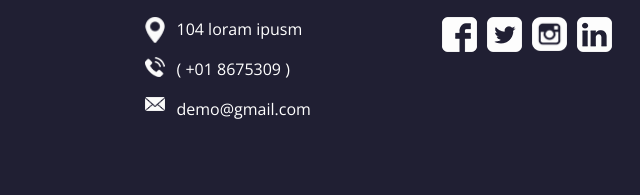
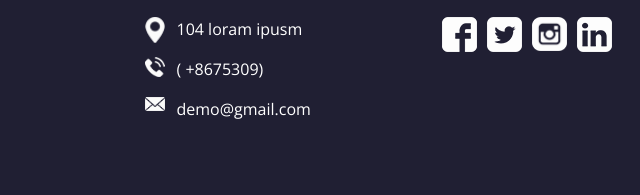
Before and after one commit to esotsky/web-consulting, a plain HTML site: page contact.html in a window 1280 px wide. Shown: the part 828-1023 px from the top of the page, 218-858 px from the left. Drawn offline with nearby package versions, Linux system fonts and the light colour scheme.

Commit message:
feature branch

```diff
--- a/contact.html
+++ b/contact.html
@@ -213,7 +213,7 @@
             <div>
               <img src="images/telephone.png" alt="" />
               <p>
-                ( +01 8675309 )
+                ( +8675309)
               </p>
             </div>
             <div>
```
